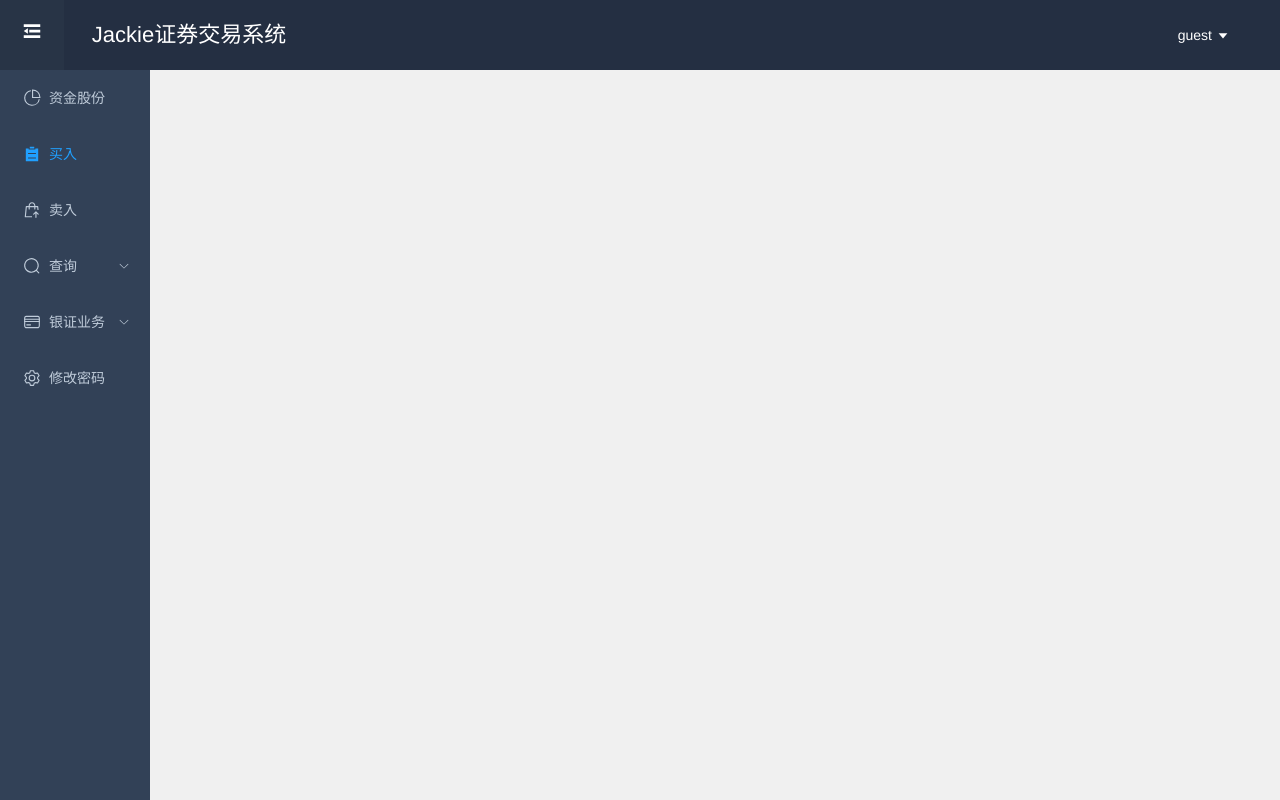
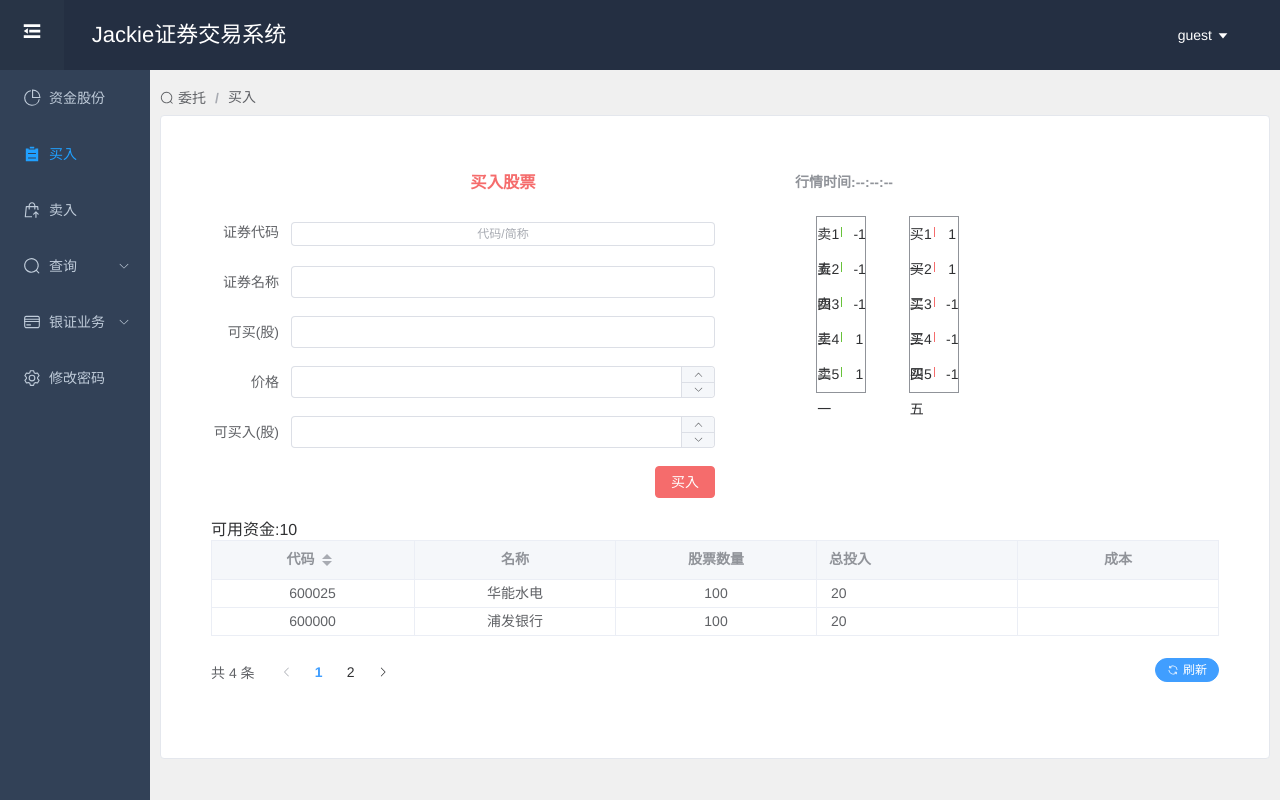
Before and after one commit to GeekOdyssey2001/matching-trading-system-web, a Vue app: page /dashboard in a window 1280 px wide. Both pictures are taken after a click on the item "买入". Built offline with nearby package versions, Linux system fonts and the light colour scheme.

Commit message:
add:新增订单薄 1.画进度条 2.vue过滤器使用

```diff
--- /dev/null
+++ b/src/components/OrderBook.vue
@@ -0,0 +1,177 @@
+<template>
+    <!--订单薄窗口-->
+    <el-form label-width="80px">
+        <!--行情时间-->
+        <el-form-item>
+            <h4 style="color:#909399">
+                行情时间:{{hqtime}}
+            </h4>
+        </el-form-item>
+
+        <!--五档行情-->
+        <el-form-item>
+            <!--卖-->
+            <div class="orderBook">
+                <el-row v-for= "item in sell" :key="item.name">
+                    <!-- 档位名称 -->
+                    <el-col :span="6">{{item.name}}</el-col>
+                    <!-- 价格-->
+                    <el-col :span="6">{{item.price | filterempty }}</el-col>
+                    <!-- 长度 -->
+                    <el-col :span="6">
+                        <div class="volumeratio">
+                            <div class="sell"
+                                v-bind:style="{width: item.width + '%'}"/>
+                        </div>
+                    </el-col>
+                    <!-- 量 -->
+                    <el-col :span="6">
+                        {{item.volume | filterempty }} <!--| 是vue的过滤器 -->
+                    </el-col>
+                </el-row>
+            </div>
+            <!--买-->
+            <div class="orderBook">
+                <el-row v-for= "item in buy" :key="item.name">
+                    <!-- 档位名称 -->
+                    <el-col :span="6">{{item.name}}</el-col>
+                    <!-- 价格-->
+                    <el-col :span="6">{{item.price | filterempty }}</el-col>
+                    <!-- 长度 -->
+                    <el-col :span="6">
+                        <div class="volumeratio">
+                            <div class="buy"
+                                v-bind:style="{width: item.width + '%'}"/>
+                        </div>
+                    </el-col>
+                    <!-- 量 -->
+                    <el-col :span="6">
+                        {{item.volume | filterempty }} <!--| 是vue的过滤器 -->
+                    </el-col>
+                </el-row>
+            </div>
+        </el-form-item>
+    </el-form>
+
+
+
+</template>
+
+
+<script>
+    export default{
+        name: "OrderBook",
+        filters:{
+            filterempty(value){
+                if(value===-1){
+                    return '-1';
+                }else{
+                    return value;
+                }
+            }
+        },
+        data(){
+            return{
+                hqtime:'--:--:--',
+                sell:[
+                        {
+                            name:"卖五",
+                            price:1,
+                            volume:-1,
+                            width:1,
+                        },
+                        {
+                            name:"卖四",
+                            price:2,
+                            volume:-1,
+                            width:1,
+                        },
+                        {
+                            name:"卖三",
+                            price:3,
+                            volume:-1,
+                            width:1,
+                        },
+                        {
+                            name:"卖二",
+                            price:4,
+                            volume:1,
+                            width:1,
+                        },
+                        {
+                            name:"卖一",
+                            price:5,
+                            volume:1,
+                            width:1,
+                        },
+                    ],
+                buy:[
+                        {
+                            name:"买一",
+                            price:1,
+                            volume:1,
+                            width:1,
+                        },
+                        {
+                            name:"买二",
+                            price:2,
+                            volume:1,
+                            width:1,
+                        },
+                        {
+                            name:"买三",
+                            price:3,
+                            volume:-1,
+                            width:1,
+                        },
+                        {
+                            name:"买四",
+                            price:4,
+                            volume:-1,
+                            width:1,
+                        },
+                        {
+                            name:"买五",
+                            price:5,
+                            volume:-1,
+                            width:1,
+                        },
+                ],
+            }
+        }
+    }
+
+</script>
+
+<style lang="scss" scoped>
+        .orderBook {
+        border: 1px solid #909399;;
+        margin-left: 5%;
+        margin-right: 5%;
+
+        .el-row {
+
+            .el-col {
+                height: 35px;
+                line-height: 35px;
+            }
+
+        }
+
+        .volumeratio {
+            margin: 10px auto;
+            border: none;
+
+            .sell {
+                height: 10px;
+                background: #67C23A;
+            }
+
+            .buy {
+                height: 10px;
+                background: #F56C6C;
+            }
+
+        }
+    }
+</style>
--- a/src/components/OrderWidget.vue
+++ b/src/components/OrderWidget.vue
@@ -3,15 +3,15 @@
         <el-form label-width="80px">
             <!--股票信息自动提示框-->
             <el-form-item> <!--父子组件传递变量-->
-                <h3 :style="direction ===0 ?
-                 'color:#F5dC6C':'color:67C23A' ">
+                <h3 class="order-form-title" :style="direction ===0 ?
+                 { color: '#F56C6C' } : { color: '#67C23A' } ">
                  {{direction===0 ? '买入':'卖出'}}股票
                 </h3>
             </el-form-item>
 
             <!--证券代码-->
             <el-form-item label="证券代码">
-                <code-input/>
+                <code-input @codeinput-selected="updateSelectedCode"/>
             </el-form-item>
 
             <!--证券名称-->
@@ -42,9 +42,8 @@
             </el-form-item>
 
             <!--按钮-->
-            <el-form-item>
-                <el-button :type="direction===0 ?'danger': 'success'"
-                    style="float: right" >
+            <el-form-item class="order-form-actions">
+                <el-button :type="direction===0 ?'danger': 'success'">
                     {{direction===0?'买入':'卖出'}}
                 </el-button>
             </el-form-item>
@@ -72,13 +71,6 @@
         components:{
             CodeInput,
         },
-        created(){ //监听-订阅
-            this.$bus.on("codeinput-selected",this.updateSelectedCode);
-
-        },
-        beforeDestroy(){ //监听-取消订阅
-            this.$bus.off("codeinput-selected",this.updateSelectedCode);
-        },
         methods:{
             updateSelectedCode(item){
                 this.code = item.code;
@@ -89,7 +81,7 @@
         },
         props:{
             direction:{
-                types:Number,required:true
+                type:Number,required:true
             },
         },
     }
@@ -98,6 +90,15 @@
 
 <style lang="scss">
     .orderForm {
+        .order-form-title {
+            width: 100%;
+            text-align: center;
+        }
+
+        .order-form-actions .el-form-item__content {
+            justify-content: flex-end;
+        }
+
         input {
             text-align: center;
         }
--- a/src/views/Buy.vue
+++ b/src/views/Buy.vue
@@ -1,4 +1,5 @@
 <template>
+    <div>
     <!--信息提示-->
         <div class="crumbs">
             <el-breadcrumb separator="/">
@@ -17,10 +18,11 @@
                 <!--委托组件-->
                 <el-col :span="12">
                     <order-widget :direction="0"/>
+                </el-col>
+
                 <!--订单薄组件 -->
-                </el-col>
                 <el-col :span="12">
-
+                    <order-book/>
                 </el-col>
             </el-row>
             <!--资金持仓组件 -->
@@ -28,23 +30,34 @@
         </el-card>
 
 
+    </div>
 </template>
 
 
 <script>
 
+    import { Search } from '@element-plus/icons-vue'
     import PosiList from '../components/PosiList.vue'
     import OrderWidget from '../components/OrderWidget.vue'
+    import OrderBook from '../components/OrderBook.vue'
     export default {
         name: "Buy",
         components:{
+            Search,
             PosiList,
             OrderWidget,
+            OrderBook,
         }
     }
 
 </script>
 
 <style scoped>
+.query-title {
+    display: inline-flex;
+    align-items: center;
+    gap: 4px;
+    vertical-align: middle;
+}
 
 </style>
--- a/src/views/Dashboard.vue
+++ b/src/views/Dashboard.vue
@@ -10,12 +10,11 @@
                 </el-breadcrumb-item>
             </el-breadcrumb>
         </div>
-    </div>
-
     <!--资金持仓-->
     <el-card class="container">
         <posi-list/>
     </el-card>
+    </div>
 </template>
 
 
```
